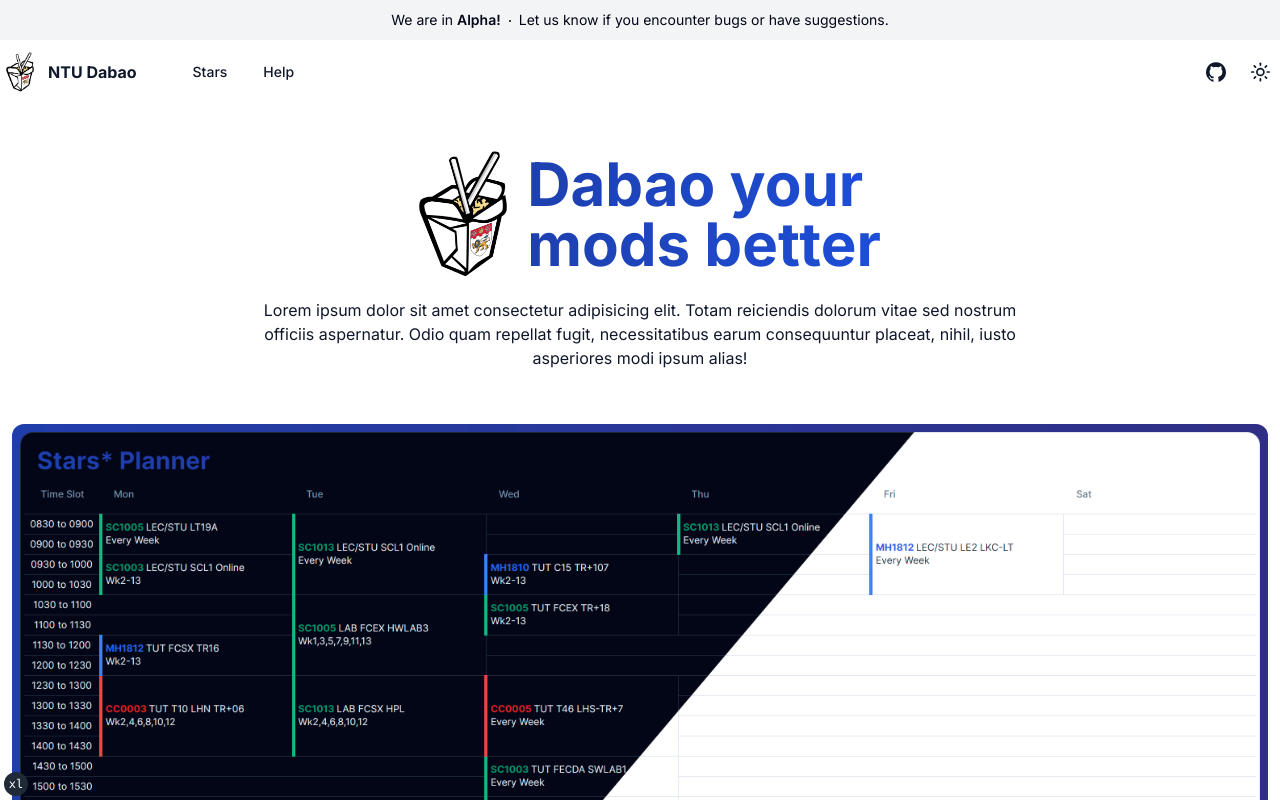
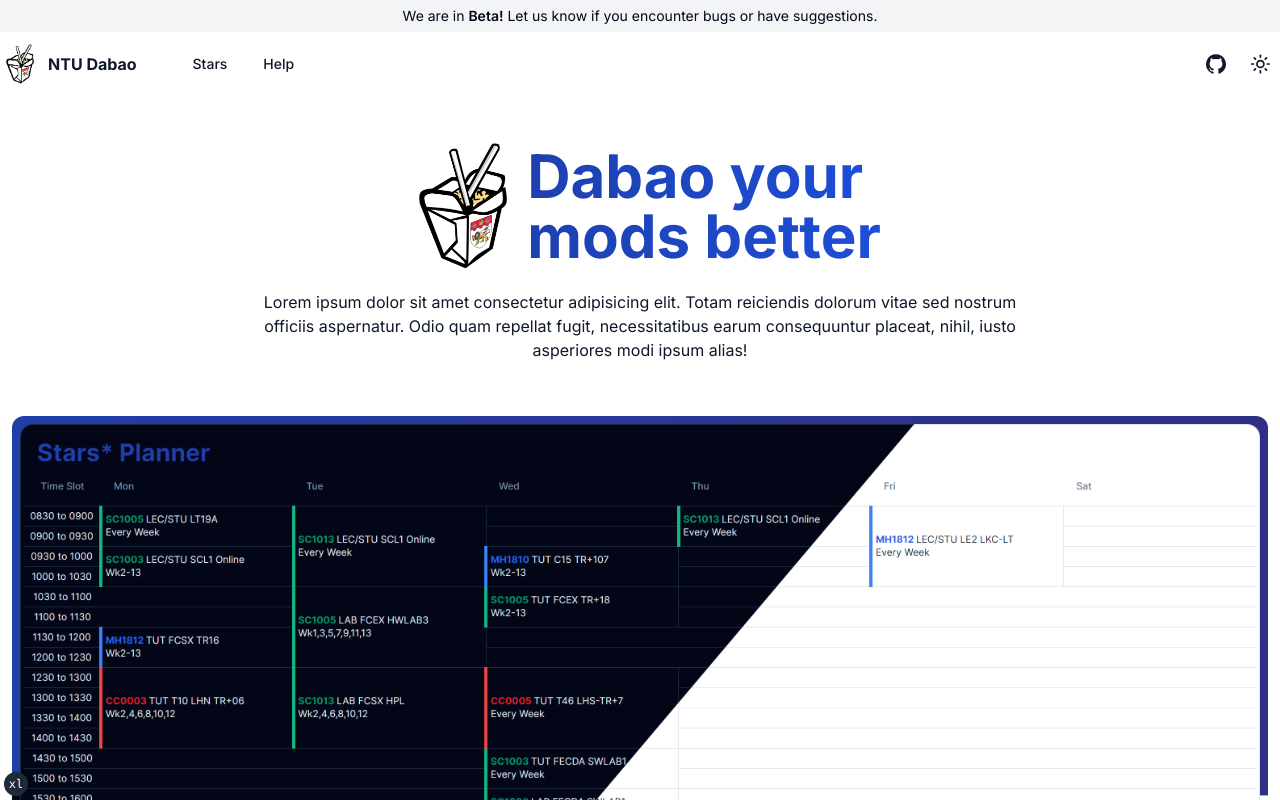
Before and after one commit to Dallas-Ng/ntu-mods, a Next.js app: page / in a window 1280 px wide. Shown: the top 800 px of the page. Built offline with nearby package versions, Linux system fonts and the light colour scheme.

Commit message:
refactor: notification banner

```diff
--- a/app/layout.tsx
+++ b/app/layout.tsx
@@ -4,8 +4,8 @@ import { Metadata, Viewport } from "next"
 import { siteConfig } from "@/config/site"
 import { fontSans } from "@/lib/fonts"
 import { cn } from "@/lib/utils"
-import BetaHeader from "@/components/beta-header"
 import NavigationBar from "@/components/navigation/navigation-bar"
+import { NotificationBanner } from "@/components/notification-banner"
 import { TailwindIndicator } from "@/components/tailwind-indicator"
 import { ThemeProvider } from "@/components/theme-provider"
 
@@ -44,7 +44,7 @@ export default function RootLayout({ children }: RootLayoutProps) {
             fontSans.variable
           )}>
           <ThemeProvider attribute="class" defaultTheme="system" enableSystem>
-            <BetaHeader />
+            <NotificationBanner.inBeta />
 
             <NavigationBar />
 
--- /dev/null
+++ b/components/Skeleton.tsx
@@ -0,0 +1,17 @@
+function Skeleton() {
+  return (
+    <div className="relative isolate flex items-center justify-center gap-x-6 overflow-hidden bg-gray-100 dark:bg-slate-900 z-10 p-2">
+      <p className="text-sm leading-6 text-slate-950 dark:text-white text-center">
+        We are in <strong className="font-semibold">Alpha!</strong>
+        <svg
+          viewBox="0 0 2 2"
+          className="mx-2 hidden md:inline h-0.5 w-0.5 fill-current"
+          aria-hidden="true">
+          <circle cx={1} cy={1} r={1} />
+        </svg>
+        <br className="block md:hidden" />
+        Let us know if you encounter bugs or have suggestions.
+      </p>
+    </div>
+  )
+}
--- a/components/beta-header.tsx
+++ /dev/null
@@ -1,19 +0,0 @@
-export default function BetaHeader() {
-  return (
-    <div className="relative isolate flex items-center justify-center gap-x-6 overflow-hidden bg-gray-100 dark:bg-slate-900 z-10 p-2">
-      <div>
-        <p className="text-sm leading-6 text-slate-950 dark:text-white text-center">
-          We are in <strong className="font-semibold">Alpha!</strong>
-          <svg
-            viewBox="0 0 2 2"
-            className="mx-2 hidden md:inline h-0.5 w-0.5 fill-current"
-            aria-hidden="true">
-            <circle cx={1} cy={1} r={1} />
-          </svg>
-          <br className="block md:hidden" />
-          Let us know if you encounter bugs or have suggestions.
-        </p>
-      </div>
-    </div>
-  )
-}
--- /dev/null
+++ b/components/notification-banner.tsx
@@ -0,0 +1,25 @@
+interface SkeletonProps {
+  children: React.ReactNode
+}
+
+function Skeleton(props: SkeletonProps) {
+  return (
+    <div className="flex items-center justify-center bg-gray-100 dark:bg-slate-900 p-1">
+      <p className="text-sm leading-6 text-slate-950 dark:text-white text-center">
+        {props.children}
+      </p>
+    </div>
+  )
+}
+
+export const NotificationBanner = {
+  reportBugs: () => (
+    <Skeleton>Let us know if you encounter bugs or have suggestions.</Skeleton>
+  ),
+  inBeta: () => (
+    <Skeleton>
+      We are in <strong className="font-semibold">Beta!</strong> Let us know if
+      you encounter bugs or have suggestions.
+    </Skeleton>
+  )
+}
```
